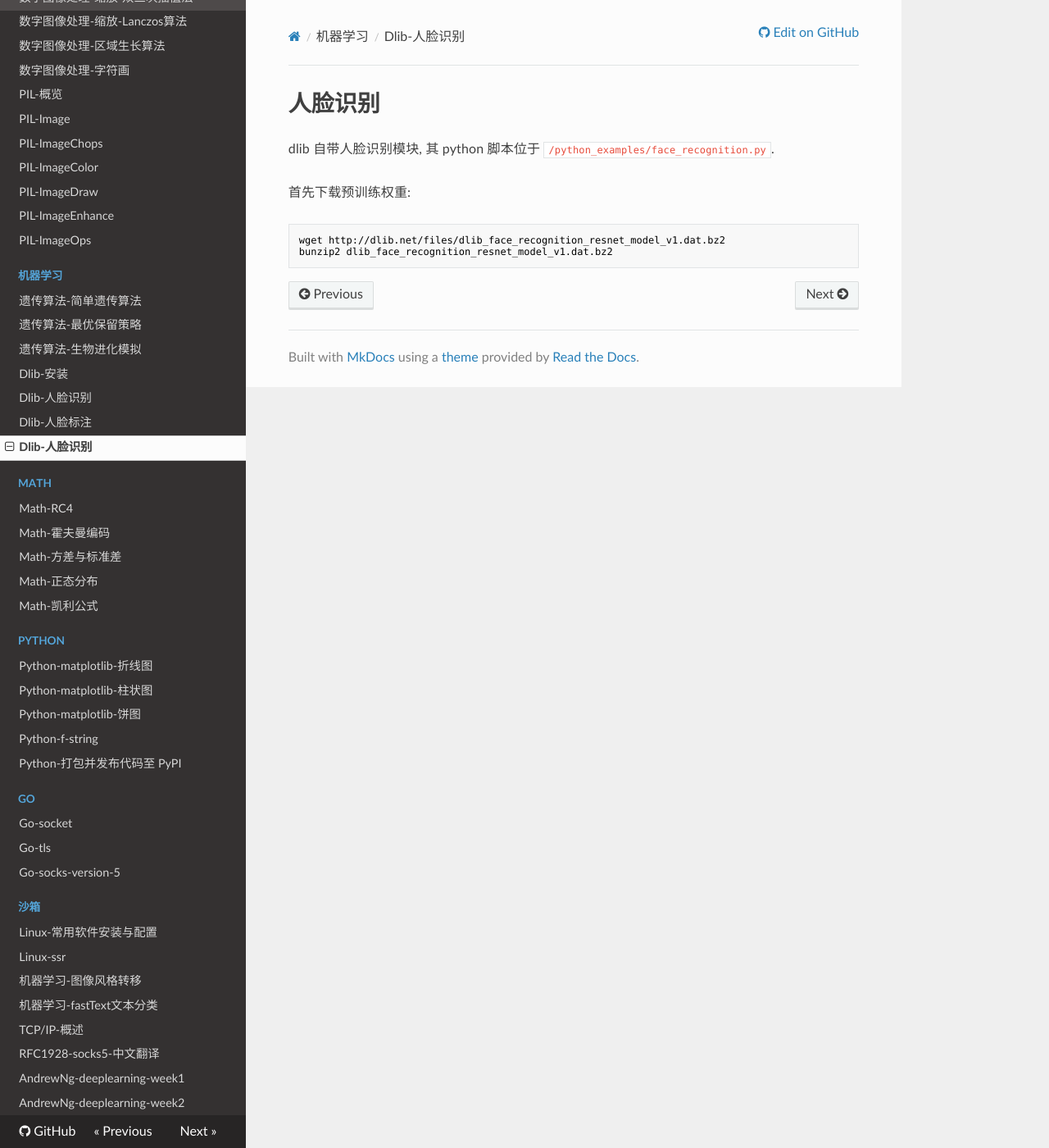
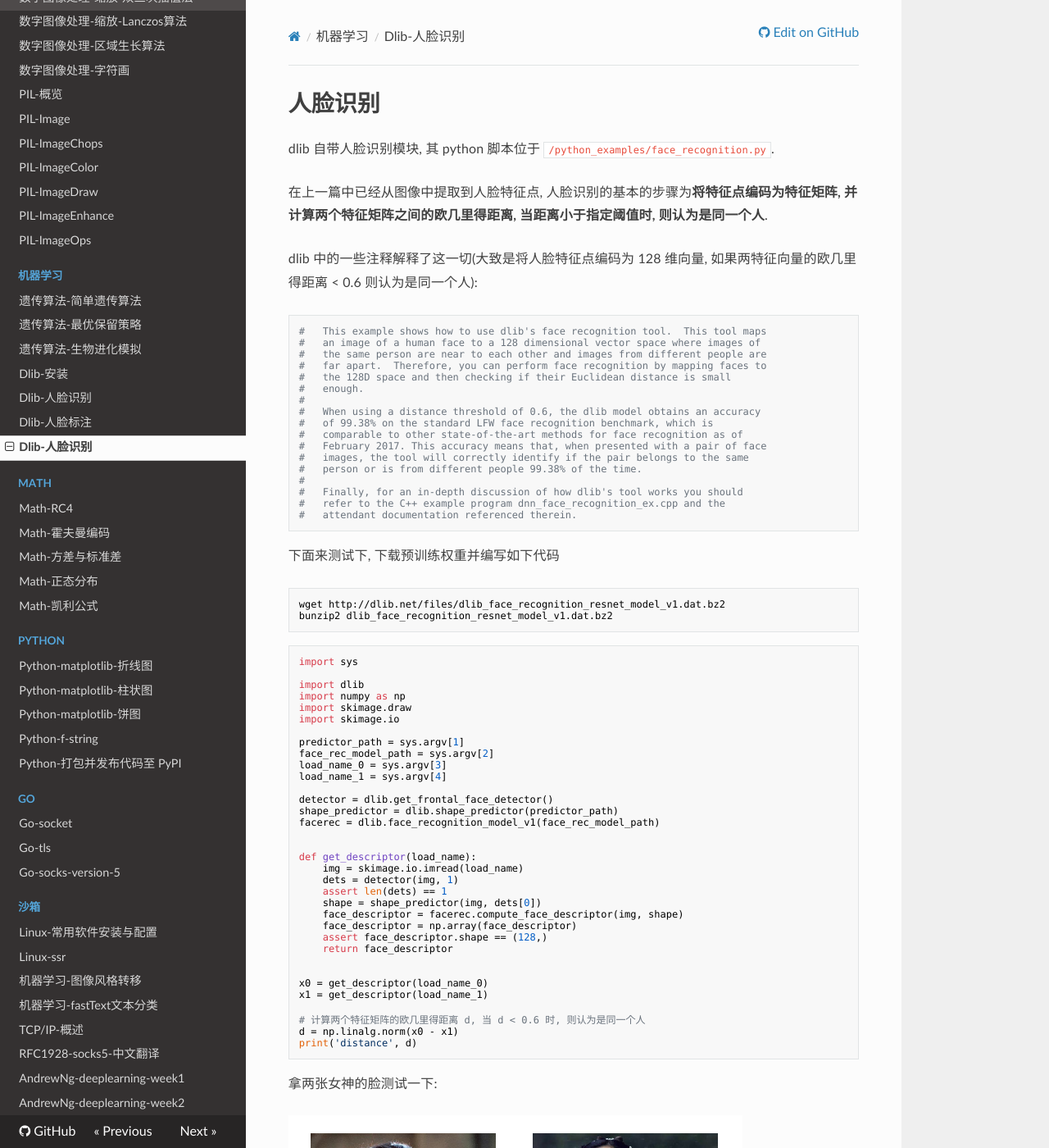
Before and after one commit to J14032016/accu, an MkDocs documentation site: the page built from docs/content/ml/dlib/face_recognition.md, in a window 1280 px wide and 1400 px high. Shown: the whole window at 82% size. Built offline with MkDocs 1.6.1, drawn with Linux system fonts in a browser that asks for light colours; nearby versions of some CDN libraries; old or Windows-style settings are respelled for this version of MkDocs; some of the changed text lies outside the part shown.

Commit message:
2018-01-01 10:50:48

````diff
--- a/docs/content/ml/dlib/face_recognition.md
+++ b/docs/content/ml/dlib/face_recognition.md
@@ -2,9 +2,80 @@
 
 dlib 自带人脸识别模块, 其 python 脚本位于 `/python_examples/face_recognition.py`.
 
-首先下载预训练权重:
+在上一篇中已经从图像中提取到人脸特征点, 人脸识别的基本的步骤为**将特征点编码为特征矩阵, 并计算两个特征矩阵之间的欧几里得距离, 当距离小于指定阈值时, 则认为是同一个人**.
+
+dlib 中的一些注释解释了这一切(大致是将人脸特征点编码为 128 维向量, 如果两特征向量的欧几里得距离 < 0.6 则认为是同一个人):
+
+```python
+#   This example shows how to use dlib's face recognition tool.  This tool maps
+#   an image of a human face to a 128 dimensional vector space where images of
+#   the same person are near to each other and images from different people are
+#   far apart.  Therefore, you can perform face recognition by mapping faces to
+#   the 128D space and then checking if their Euclidean distance is small
+#   enough.
+#
+#   When using a distance threshold of 0.6, the dlib model obtains an accuracy
+#   of 99.38% on the standard LFW face recognition benchmark, which is
+#   comparable to other state-of-the-art methods for face recognition as of
+#   February 2017. This accuracy means that, when presented with a pair of face
+#   images, the tool will correctly identify if the pair belongs to the same
+#   person or is from different people 99.38% of the time.
+#
+#   Finally, for an in-depth discussion of how dlib's tool works you should
+#   refer to the C++ example program dnn_face_recognition_ex.cpp and the
+#   attendant documentation referenced therein.
+```
+
+下面来测试下, 下载预训练权重并编写如下代码
 
 ```sh
 wget http://dlib.net/files/dlib_face_recognition_resnet_model_v1.dat.bz2
 bunzip2 dlib_face_recognition_resnet_model_v1.dat.bz2
 ```
+
+```python
+import sys
+
+import dlib
+import numpy as np
+import skimage.draw
+import skimage.io
+
+predictor_path = sys.argv[1]
+face_rec_model_path = sys.argv[2]
+load_name_0 = sys.argv[3]
+load_name_1 = sys.argv[4]
+
+detector = dlib.get_frontal_face_detector()
+shape_predictor = dlib.shape_predictor(predictor_path)
+facerec = dlib.face_recognition_model_v1(face_rec_model_path)
+
+
+def get_descriptor(load_name):
+    img = skimage.io.imread(load_name)
+    dets = detector(img, 1)
+    assert len(dets) == 1
+    shape = shape_predictor(img, dets[0])
+    face_descriptor = facerec.compute_face_descriptor(img, shape)
+    face_descriptor = np.array(face_descriptor)
+    assert face_descriptor.shape == (128,)
+    return face_descriptor
+
+
+x0 = get_descriptor(load_name_0)
+x1 = get_descriptor(load_name_1)
+
+# 计算两个特征矩阵的欧几里得距离 d, 当 d < 0.6 时, 则认为是同一个人
+d = np.linalg.norm(x0 - x1)
+print('distance', d)
+```
+
+拿两张女神的脸测试一下:
+
+![img](/img/ml/dlib/face_recognition/godness_d.png)
+
+结果是 `0.333517042672`, 是同一个人没错(长舒一口气).
+
+# 参考
+
+- 欧几里得距离: [https://zh.wikipedia.org/wiki/%E6%AC%A7%E5%87%A0%E9%87%8C%E5%BE%97%E8%B7%9D%E7%A6%BB](https://zh.wikipedia.org/wiki/%E6%AC%A7%E5%87%A0%E9%87%8C%E5%BE%97%E8%B7%9D%E7%A6%BB)
````
Also changed, not shown: docs/img/ml/dlib/face_recognition/godness_d.png (added).
